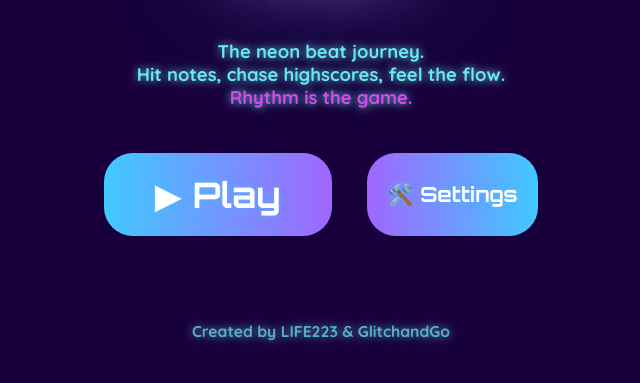
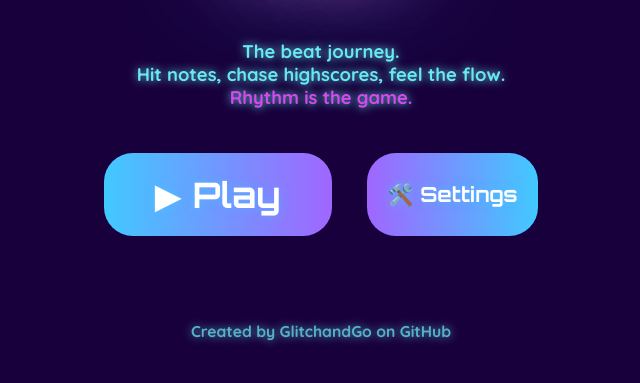
Before and after one commit to GlitchandGo/flow, a plain HTML site: page index.html in a window 1280 px wide. Shown: the part 269-652 px from the top of the page, without its empty margins (319-959 px from the left). Drawn offline with Linux system fonts and the light colour scheme.

Commit message:
Update index.html

```diff
--- a/index.html
+++ b/index.html
@@ -11,12 +11,12 @@
 <body>
     <div id="startup" class="screen active">
         <h1 id="logo">Flow</h1>
-        <p class="subtitle">The neon beat journey.<br>Hit notes, chase highscores, feel the flow.<br><span style="color:#e94fff">Rhythm is the game.</span></p>
+        <p class="subtitle">The beat journey.<br>Hit notes, chase highscores, feel the flow.<br><span style="color:#e94fff">Rhythm is the game.</span></p>
         <div class="home-btns">
             <button id="playBtn" class="neon-btn big"><span>&#9654;</span> Play</button>
             <button id="settingsBtn" class="neon-btn settings"><span>🛠️</span> Settings</button>
         </div>
-        <div class="subtitle credits">Created by LIFE223 &amp; GlitchandGo</div>
+        <div class="subtitle credits">Created by GlitchandGo on GitHub</div>
     </div>
     <div id="song-select" class="screen">
         <h2 class="songselect-header">Select Your Beat</h2>
```
